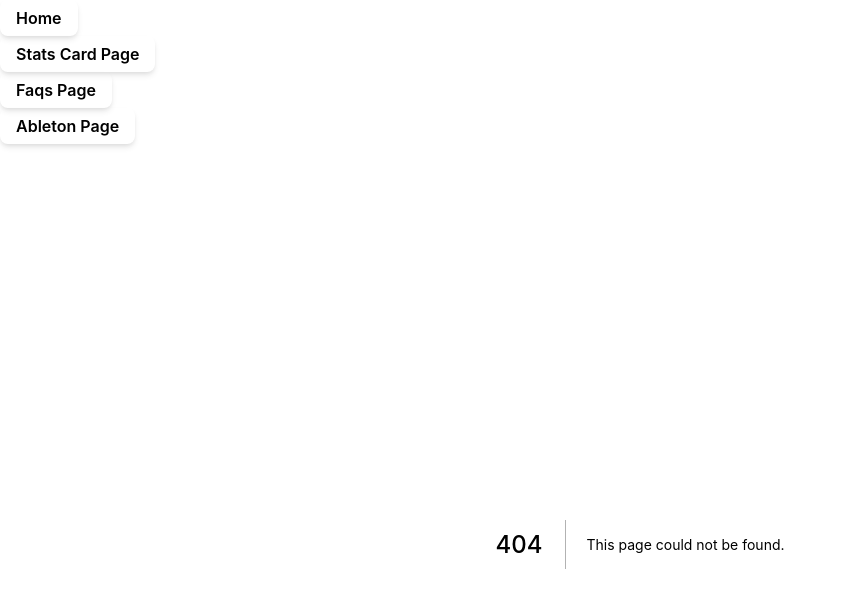
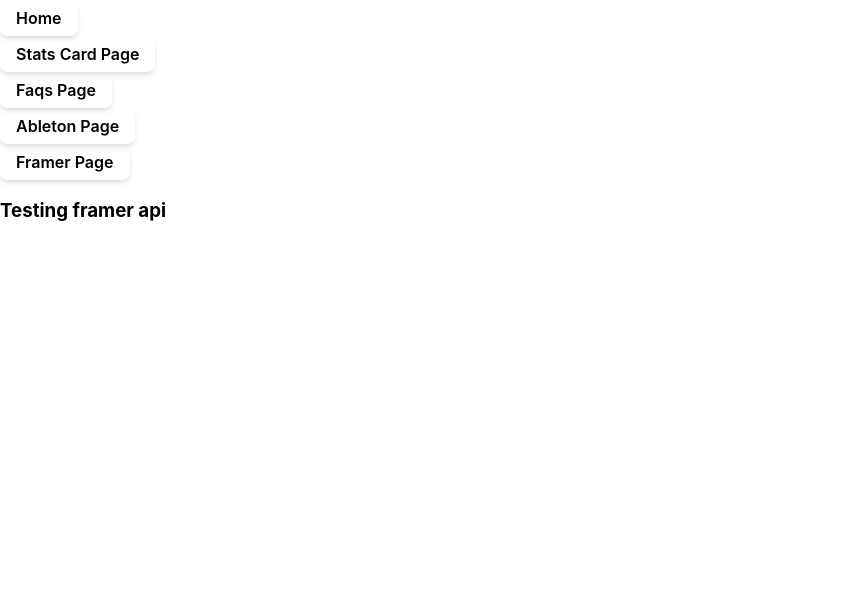
Before and after one commit to ltghc1990/nextjs-taillwind-frontendmentors, a Next.js app: page /Framer in a window 1280 px wide. Before the commit this address had no page. Shown: the top 592 px of the page, without its empty margins (0-847 px from the left). Built offline with nearby package versions, Linux system fonts and the light colour scheme.

Commit message:
learning framer motion api

```diff
--- a/components/Layout/Navbar.js
+++ b/components/Layout/Navbar.js
@@ -25,6 +25,11 @@ const Navbar = () => {
             Ableton Page
           </Button>
         </div>
+        <div>
+          <Button className="btn bg-green-500 text-gray-100" link="/Framer">
+            Framer Page
+          </Button>
+        </div>
       </div>
     </div>
   );
--- a/package.json
+++ b/package.json
@@ -11,6 +11,7 @@
   "dependencies": {
     "@headlessui/react": "^1.3.0",
     "@heroicons/react": "^1.0.1",
+    "framer-motion": "^4.1.17",
     "next": "10.2.3",
     "react": "17.0.2",
     "react-dom": "17.0.2"
--- /dev/null
+++ b/pages/Framer/index.js
@@ -0,0 +1,11 @@
+import React from "react";
+
+const FramerPage = () => {
+  return (
+    <div>
+      <h3>Testing framer api</h3>
+    </div>
+  );
+};
+
+export default FramerPage;
```
Also changed, not shown: components/Framer/FramerComp.jsx (added, +12 -0 lines), 1 other file (tests, documents, lock files or other folders).
